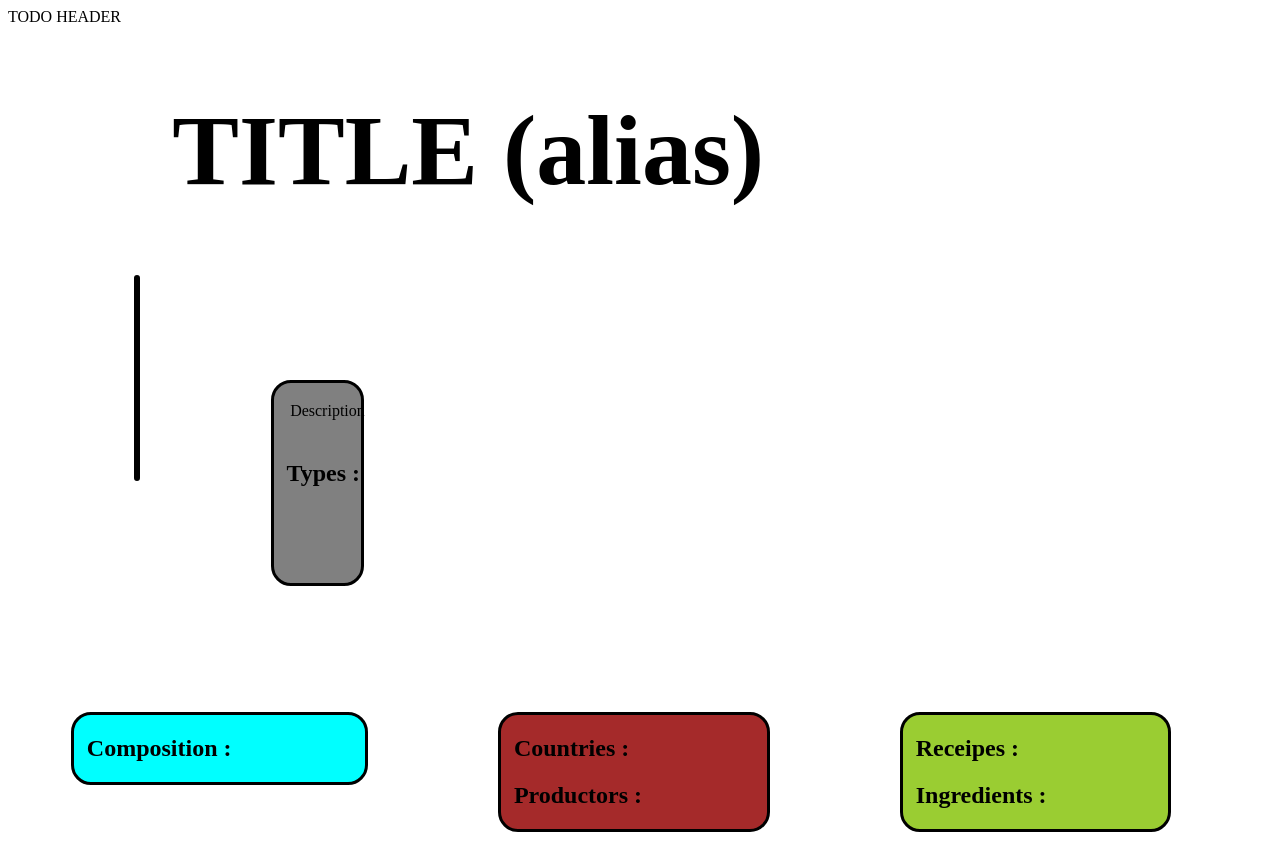
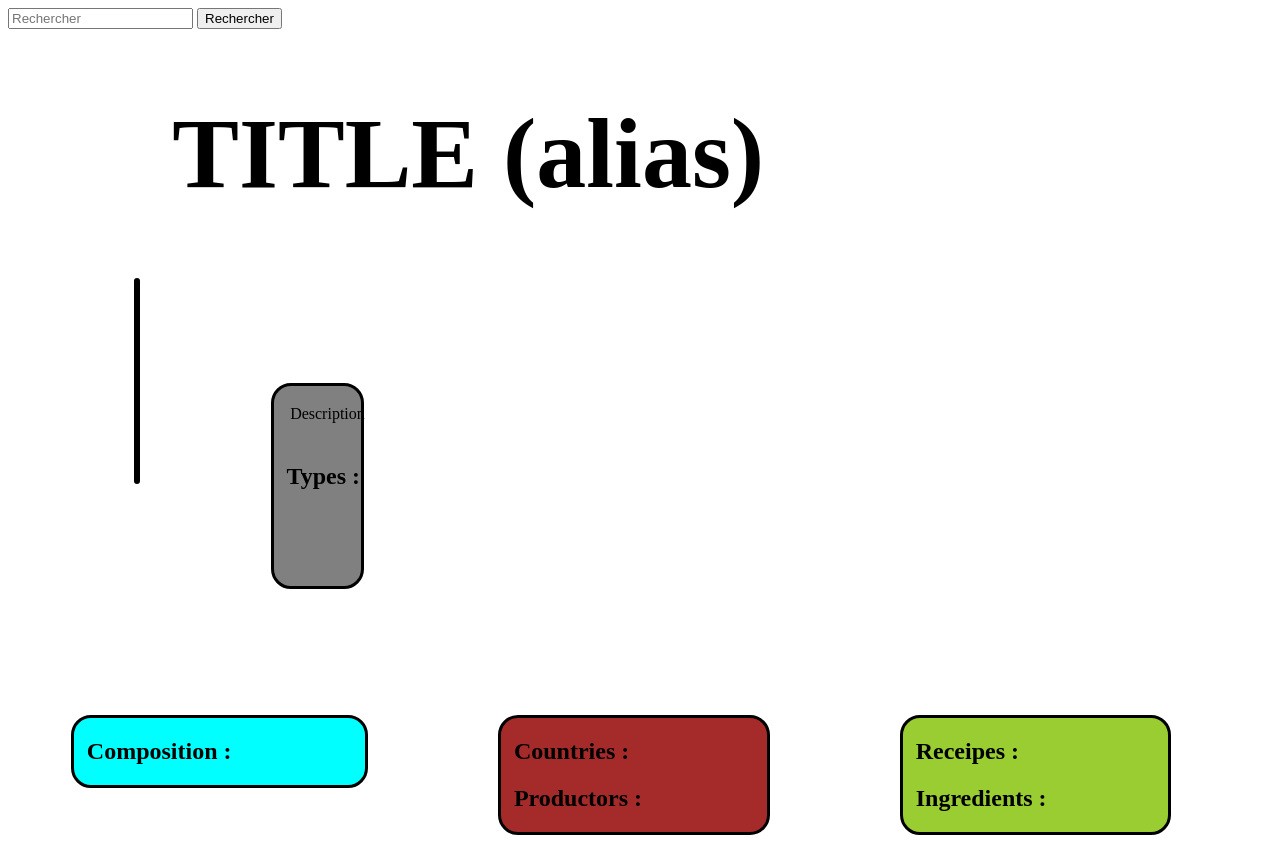
Before and after one commit to DamienCarreau/Projet-WS, a plain HTML site: page food.html in a window 1280 px wide. Drawn offline with nearby package versions, Linux system fonts and the light colour scheme.

Commit message:
ajout header

```diff
--- a/food.html
+++ b/food.html
@@ -17,7 +17,9 @@
 
 <body>
     <header>
-        TODO HEADER
+        <form action="recherche.html" method="GET">
+        <input name="data" type="text" placeholder="Rechercher">
+        <button id="target">Rechercher</button>
     </header>
 
     <h1>TITLE (alias)</h1>
```
